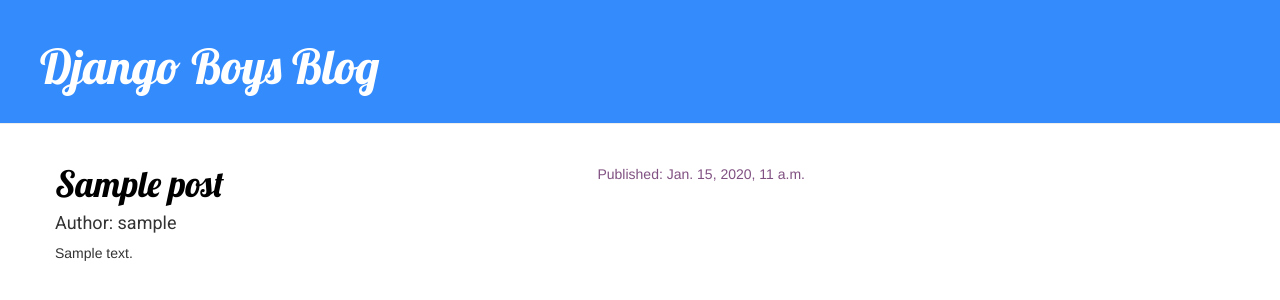
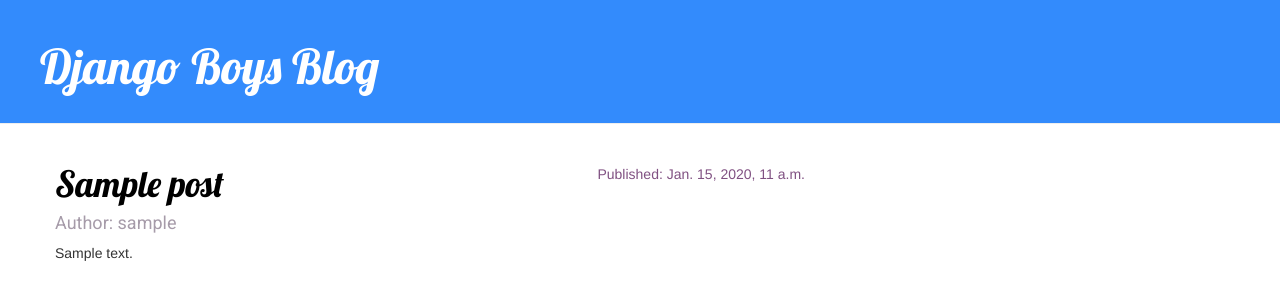
Before and after one commit to jaspez/my-first-blog, a Django app: template blog/templates/blog/post_list.html in a window 1280 px wide. Shown: the top 300 px of the page. Run offline with Django 3.2, Linux system fonts and the light colour scheme; the template is opened without the code that fills it: values that come from a table or form of the project are taken from there, others are empty; tables that the repository leaves empty hold one stand-in row (values such as "Sample post"); some libraries are stand-ins or nearby versions.

Commit message:
Author color font was changed.

```diff
--- a/blog/static/css/blog.css
+++ b/blog/static/css/blog.css
@@ -18,8 +18,9 @@
     font-family: 'Lobster', cursive;
 }
 
-h4 {
+h4 p {
     font-family: 'Roboto', sans-serif;
+    color: #a69ba9;
 }
 
 .date {
```
